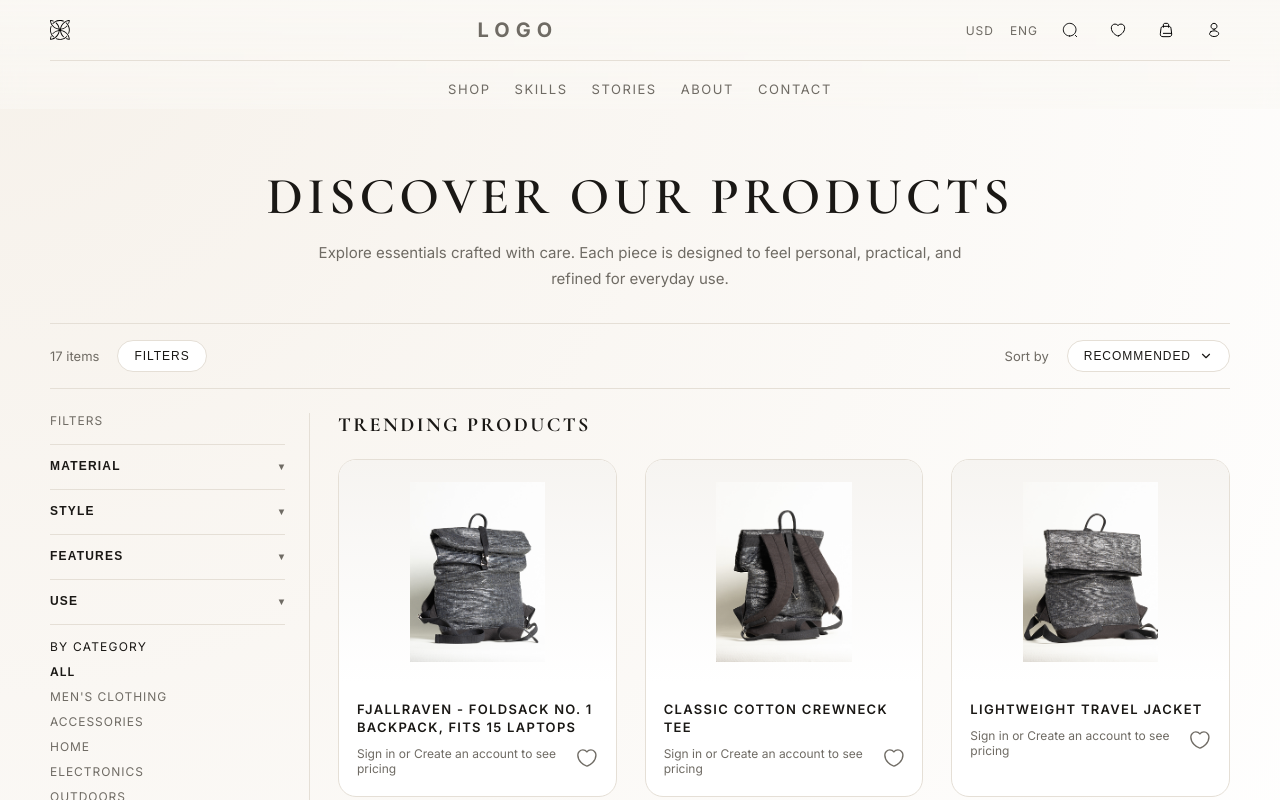
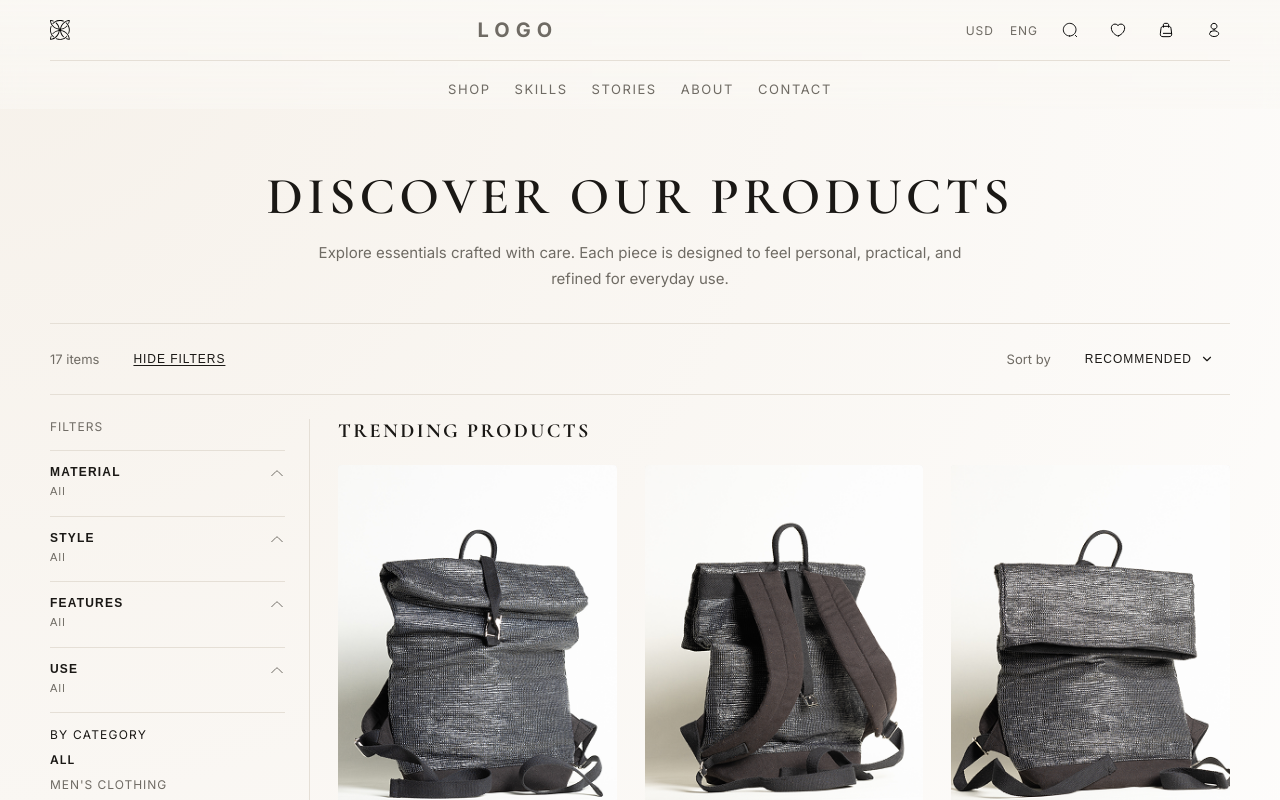
Before and after one commit to naveengupta09/Appscrip-task-naveen-kumar, a Next.js app: page /products in a window 1280 px wide. Shown: the top 800 px of the page. Built offline with nearby package versions, Linux system fonts and the light colour scheme.

Commit message:
Implement filter functionality and UI updates for product catalog

```diff
--- a/html-version/style.css
+++ b/html-version/style.css
@@ -255,7 +255,7 @@ img {
 
 .footer-top {
   display: grid;
-  grid-template-columns: 1.4fr 1fr;
+  grid-template-columns: 2fr 1fr;
   gap: 32px;
   padding: 48px 0 32px;
   border-bottom: 1px solid rgba(255, 255, 255, 0.08);
--- a/src/app/products/page.tsx
+++ b/src/app/products/page.tsx
@@ -1,6 +1,7 @@
 import Header from "@/components/Header";
 import CatalogClient from "@/components/CatalogClient";
 import SortClient from "@/components/SortClient";
+import FilterToggleClient from "@/components/FilterToggleClient";
 import { products } from "@/constants/products";
 import { sponsers } from "@/constants/sponsers";
 
@@ -82,7 +83,7 @@ export default async function ProductsPage({
         <section className="toolbar container" aria-label="Product tools">
           <div className="toolbar-left">
             <span>{normalizedProducts.length} items</span>
-            <button type="button">Filters</button>
+            <FilterToggleClient />
           </div>
           <div className="toolbar-right">
             <span>Sort by</span>
--- a/src/components/CatalogClient.tsx
+++ b/src/components/CatalogClient.tsx
@@ -35,6 +35,7 @@ export default function CatalogClient({
   const selectedCategory = useFilterStore((state) => state.selectedCategory);
   const selectedTags = useFilterStore((state) => state.selectedTags);
   const sortBy = useFilterStore((state) => state.sortBy);
+  const isFilterOpen = useFilterStore((state) => state.isFilterOpen);
   const initializeFilters = useFilterStore((state) => state.initializeFilters);
 
   // Initialize filters on mount
@@ -75,13 +76,15 @@ export default function CatalogClient({
   });
 
   return (
-    <>
+    <div className={`catalog-grid-wrapper ${!isFilterOpen ? "filters-closed" : ""}`}>
+      {isFilterOpen && (
         <FiltersClient
           categories={categories}
           availableTags={availableTags}
           activeCategory={selectedCategory}
           activeTags={Array.from(selectedTags)}
         />
+      )}
       <div className="catalog-main" aria-label="Product list">
         <h2 className="section-title">Trending Products</h2>
         {sortedProducts.length === 0 ? (
@@ -99,6 +102,6 @@ export default function CatalogClient({
           </div>
         )}
       </div>
-    </>
+    </div>
   );
 }
--- /dev/null
+++ b/src/components/FilterToggleClient.tsx
@@ -0,0 +1,21 @@
+"use client";
+
+import { useFilterStore } from "@/store/filterStore";
+
+export default function FilterToggleClient() {
+  const isFilterOpen = useFilterStore((state) => state.isFilterOpen);
+  const toggleFilters = useFilterStore((state) => state.toggleFilters);
+
+  return (
+    <button
+      type="button"
+      className="filter-toggle-btn"
+      onClick={toggleFilters}
+      aria-expanded={isFilterOpen}
+      aria-label={isFilterOpen ? "Hide filters" : "Show filters"}
+      style={{textDecoration: "underline", textUnderlineOffset: "2px"}}
+    >
+      {isFilterOpen ? "Hide Filters" : "Show Filters"}
+    </button>
+  );
+}
--- a/src/components/FiltersClient.tsx
+++ b/src/components/FiltersClient.tsx
@@ -17,12 +17,13 @@ export default function FiltersClient({
   activeTags,
 }: FiltersClientProps) {
   const [expandedSections, setExpandedSections] = useState<Set<string>>(
-    new Set(["category"])
+    new Set(["category"]),
   );
 
   const selectedTags = useFilterStore((state) => state.selectedTags);
   const toggleTag = useFilterStore((state) => state.toggleTag);
   const clearFilters = useFilterStore((state) => state.clearFilters);
+  const clearTagGroup = useFilterStore((state) => state.clearTagGroup);
   const setCategory = useFilterStore((state) => state.setCategory);
 
   const toggleSection = (section: string) => {
@@ -97,24 +98,61 @@ export default function FiltersClient({
           )}
         </div>
 
-        {Object.entries(tagGroups).map(([groupName, tags]) => (
+        {Object.entries(tagGroups).map(([groupName, tags]) => {
+          const selectedInGroup = tags.filter((tag) => selectedTags.has(tag));
+          const hasSelection = selectedInGroup.length > 0;
+
+          return (
             <div key={groupName} className="filters-section">
               <button
                 type="button"
                 className="filters-trigger"
                 onClick={() => toggleSection(groupName)}
               >
-              <span>{groupName}</span>
+                <span className="filters-trigger-content">
+                  <span className="filters-trigger-title">{groupName}</span>
+                  {!hasSelection && (
+                    <span className="filters-value">All</span>
+                  )}
+                  {hasSelection && (
+                    <span className="filters-value">
+                      {selectedInGroup.join(", ")}
+                    </span>
+                  )}
+                </span>
                 <span
                   className={`filters-arrow ${
                     expandedSections.has(groupName) ? "is-open" : ""
                   }`}
                 >
-                ▾
+                  <svg
+                    width="16"
+                    height="16"
+                    viewBox="0 0 16 16"
+                    fill="none"
+                    xmlns="http://www.w3.org/2000/svg"
+                  >
+                    <path
+                      d="M2.72003 10.73L7.0667 6.3849C7.58003 5.87174 8.42003 5.87174 8.93336 6.3849L13.28 10.73"
+                      stroke="currentColor"
+                      stroke-miterlimit="10"
+                      stroke-linecap="round"
+                      stroke-linejoin="round"
+                    />
+                  </svg>
                 </span>
               </button>
               {expandedSections.has(groupName) && (
                 <div className="filters-options">
+                  {hasSelection && (
+                    <button
+                      type="button"
+                      className="filters-unselect-btn"
+                      onClick={() => clearTagGroup(tags)}
+                    >
+                      Unselect All
+                    </button>
+                  )}
                   {tags.map((tag) => (
                     <label key={tag} className="filters-checkbox">
                       <input
@@ -128,7 +166,8 @@ export default function FiltersClient({
                 </div>
               )}
             </div>
-        ))}
+          );
+        })}
 
         <div className="filters-section">
           <div className="filters-label">By Category</div>
--- a/src/components/ProductCard.tsx
+++ b/src/components/ProductCard.tsx
@@ -39,7 +39,7 @@ export default function ProductCard({ product }: ProductCardProps) {
             <span className={styles.signin}>Sign in</span> or Create an account
             to see pricing
           </div>
-          <HeartIcon />
+          <HeartIcon size={20} />
         </div>
       </div>
     </article>
--- a/src/store/filterStore.ts
+++ b/src/store/filterStore.ts
@@ -6,11 +6,15 @@ interface FilterState {
   selectedCategory: string;
   selectedTags: Set<string>;
   sortBy: SortOption;
+  isFilterOpen: boolean;
   setCategory: (category: string) => void;
   setTags: (tags: Set<string>) => void;
   toggleTag: (tag: string) => void;
   clearFilters: () => void;
+  clearTagGroup: (tags: string[]) => void;
   setSortBy: (sort: SortOption) => void;
+  toggleFilters: () => void;
+  setFilterOpen: (open: boolean) => void;
   initializeFilters: (category: string, tags: string[]) => void;
 }
 
@@ -18,6 +22,7 @@ export const useFilterStore = create<FilterState>((set) => ({
   selectedCategory: "all",
   selectedTags: new Set(),
   sortBy: "recommended",
+  isFilterOpen: true,
 
   setCategory: (category: string) =>
     set({ selectedCategory: category }),
@@ -41,8 +46,21 @@ export const useFilterStore = create<FilterState>((set) => ({
       selectedTags: new Set(),
     }),
 
+  clearTagGroup: (tags: string[]) =>
+    set((state) => {
+      const newTags = new Set(state.selectedTags);
+      tags.forEach((tag) => newTags.delete(tag));
+      return { selectedTags: newTags };
+    }),
+
   setSortBy: (sort: SortOption) =>
     set({ sortBy: sort }),
+
+  toggleFilters: () =>
+    set((state) => ({ isFilterOpen: !state.isFilterOpen })),
+
+  setFilterOpen: (open: boolean) =>
+    set({ isFilterOpen: open }),
 
   initializeFilters: (category: string, tags: string[]) =>
     set({
--- a/src/styles/ProductCard.module.css
+++ b/src/styles/ProductCard.module.css
@@ -1,53 +1,70 @@
 .card {
-  background: var(--surface);
-  border: 1px solid var(--line);
-  border-radius: var(--radius);
-  overflow: hidden;
-  transition: transform 0.3s ease, box-shadow 0.3s ease;
+  background: transparent;
+  border: none;
+  border-radius: 0;
+  overflow: visible;
+  transition: opacity 0.3s ease;
   display: flex;
   flex-direction: column;
   height: 100%;
+  gap: 12px;
 }
 
 .card:hover {
-  transform: translateY(-6px);
-  box-shadow: var(--shadow);
+  transform: none;
+  box-shadow: none;
+  opacity: 0.9;
 }
 
 .media {
-  background: linear-gradient(180deg, #f6f4f1 0%, #ffffff 100%);
-  padding: 22px;
+  background: #f0f0f0;
+  /* padding: 16px; */
   display: grid;
   place-items: center;
-  min-height: 220px;
+  min-height: 280px;
+  border-radius: 4px;
+  overflow: hidden;
 }
 
 .image {
   width: 100%;
-  height: 180px;
+  height: 100%;
   object-fit: contain;
 }
 
 .body {
-  padding: 16px 18px 20px;
+  padding: 0;
   display: grid;
-  gap: 10px;
+  gap: 8px;
 }
 
 .title {
-  font-size: 13px;
+  font-size: 12px;
   text-transform: uppercase;
-  letter-spacing: 0.1em;
-  font-weight: 600;
+  letter-spacing: 0.12em;
+  font-weight: 700;
   line-height: 1.4;
   color: var(--text);
+  margin: 0;
 }
 
 .meta {
   display: flex;
   justify-content: space-between;
-  font-size: 12px;
+  align-items: flex-start;
+  font-size: 11px;
   color: var(--muted);
+  gap: 8px;
+}
+
+.meta > div {
+  flex: 1;
+  line-height: 1.4;
+}
+
+.signin {
+  font-weight: 600;
+  color: var(--text);
 }
 
 .price {
--- a/src/styles/globals.css
+++ b/src/styles/globals.css
@@ -167,10 +167,9 @@ h1.logo{
 }
 
 .toolbar button {
-  border: 1px solid var(--line);
-  background: var(--surface);
-  padding: 8px 16px;
-  border-radius: 999px;
+  border: none;
+  background: none;
+  padding: 12px 16px;
   font-size: 12px;
   letter-spacing: 0.08em;
   text-transform: uppercase;
@@ -257,11 +256,19 @@ h1.logo{
 }
 
 .catalog {
+  display: block;
+}
+
+.catalog-grid-wrapper {
   display: grid;
   grid-template-columns: minmax(220px, 260px) minmax(0, 1fr);
   gap: 28px;
   align-items: start;
   padding: 24px 0 64px;
+}
+
+.catalog-grid-wrapper.filters-closed {
+  grid-template-columns: 1fr;
 }
 
 .filters {
@@ -333,9 +340,21 @@ h1.logo{
   color: var(--text);
   cursor: pointer;
   display: flex;
-  align-items: center;
+  align-items: flex-start;
   justify-content: space-between;
   width: 100%;
+  gap: 8px;
+}
+
+.filters-trigger-content {
+  flex: 1;
+  display: flex;
+  flex-direction: column;
+  gap: 4px;
+}
+
+.filters-trigger-title {
+  display: block;
 }
 
 .filters-arrow {
@@ -391,6 +410,20 @@ h1.logo{
   text-decoration: underline;
 }
 
+.filters-unselect-btn {
+  background: none;
+  border: none;
+  font-size: 10px;
+  text-transform: uppercase;
+  letter-spacing: 0.08em;
+  color: var(--muted);
+  cursor: pointer;
+  text-decoration: underline;
+  text-align: left;
+  padding: 0 0 8px 0;
+  font-weight: 500;
+}
+
 .tag-chip {
   display: flex;
   align-items: center;
@@ -419,8 +452,12 @@ h1.logo{
 }
 
 .filters-value {
-  font-size: 12px;
+  font-size: 11px;
   color: var(--muted);
+  font-weight: 400;
+  text-transform: capitalize;
+  display: block;
+  line-height: 1.5;
 }
 
 .filters-label {
@@ -487,6 +524,10 @@ h1.logo{
   padding-bottom: 64px;
 }
 
+.catalog-grid-wrapper.filters-closed .product-grid {
+  grid-template-columns: repeat(4, minmax(0, 1fr));
+}
+
 .empty-state {
   border: 1px dashed var(--line);
   border-radius: var(--radius);
@@ -504,7 +545,7 @@ h1.logo{
 
 .footer-top {
   display: grid;
-  grid-template-columns: 1.4fr 1fr;
+  grid-template-columns: 2fr 1fr;
   gap: 32px;
   padding: 56px 0 40px;
 }
@@ -733,7 +774,7 @@ h1.logo{
 }
 
 @media (max-width: 1024px) {
-  .catalog {
+  .catalog-grid-wrapper {
     grid-template-columns: 1fr;
   }
 
--- a/static/styles.css
+++ b/static/styles.css
@@ -254,7 +254,7 @@ img {
 
 .footer-top {
   display: grid;
-  grid-template-columns: 1.4fr 1fr;
+  grid-template-columns: 2fr 1fr;
   gap: 32px;
   padding: 48px 0 32px;
   border-bottom: 1px solid rgba(255, 255, 255, 0.08);
```
Lines whose indentation alone changed are shown as unchanged.
